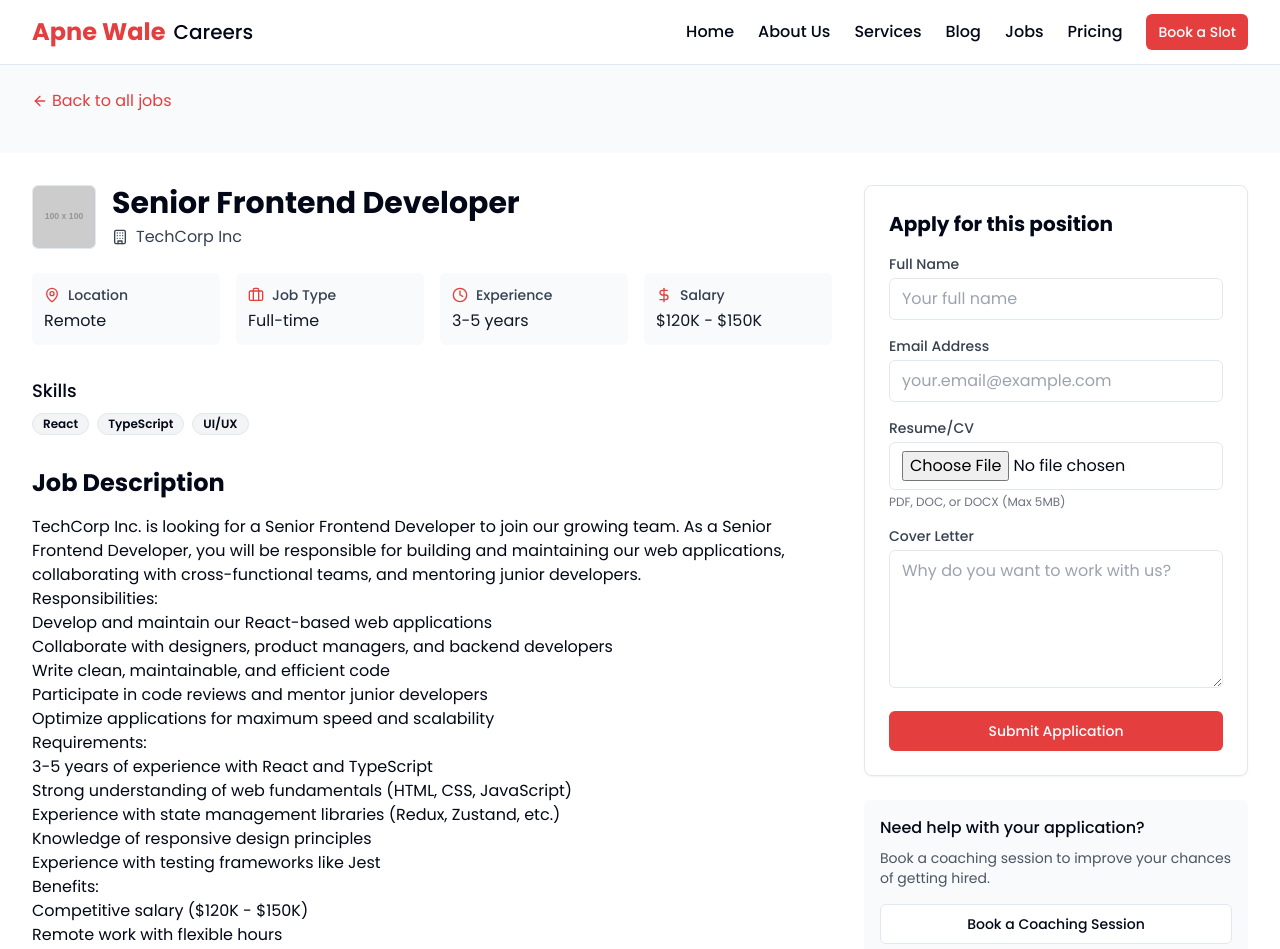
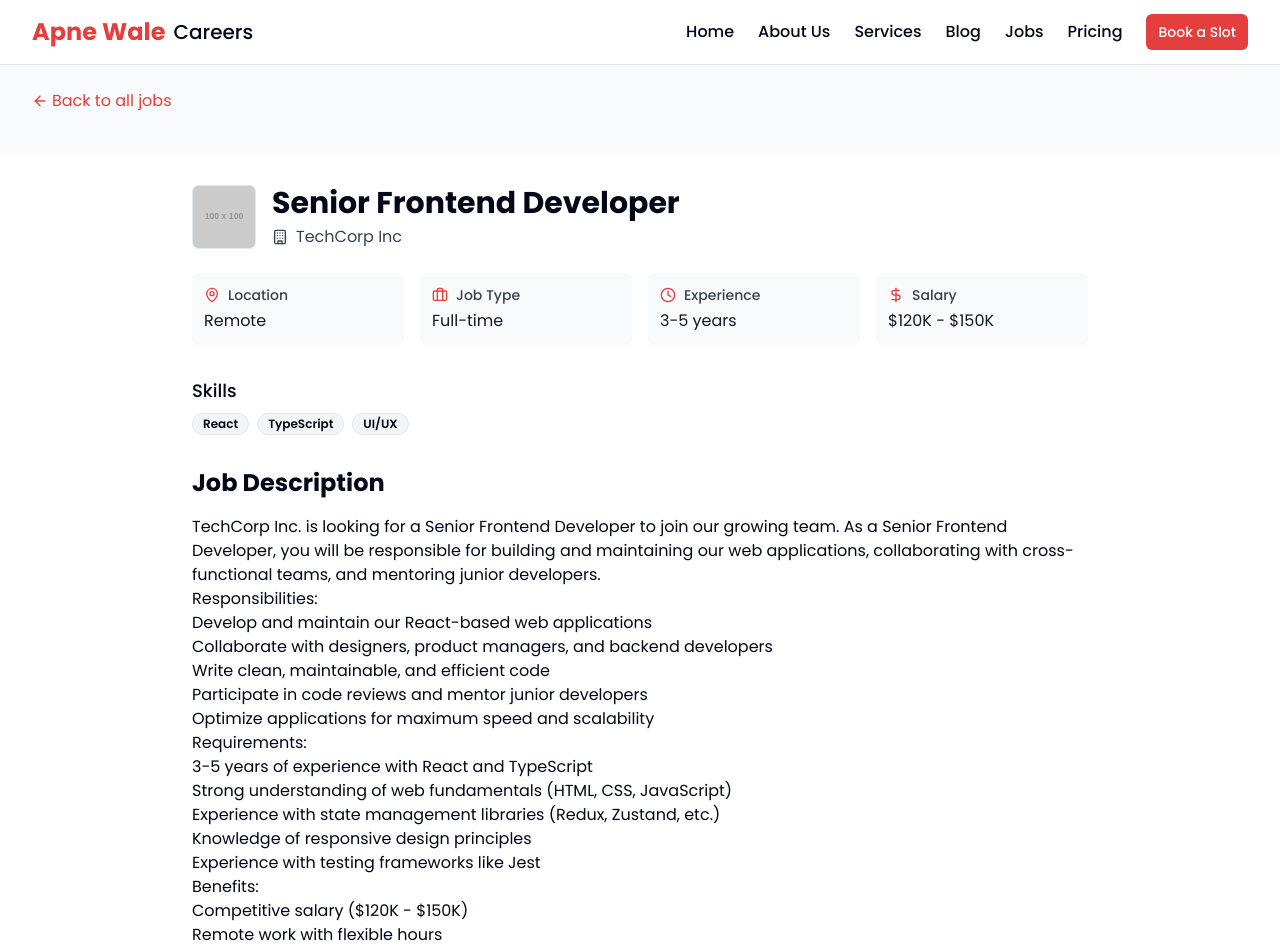
Before and after one commit to rohitt527/apne-wale-careers-hub, a React (Vite) app: page /jobs/1 in a window 1280 px wide. Shown: the top 949 px of the page. Built offline with nearby package versions, Linux system fonts and the light colour scheme.

Commit message:
Refactor: Update pricing and services pages
- Added all services to the pricing page.
- Removed the select service page.
- Updated the services page to mention all services.
- Modified the job detail page to show all job details and removed the apply form, adding an apply button instead.

```diff
--- a/src/components/common/ServiceCard.tsx
+++ b/src/components/common/ServiceCard.tsx
@@ -23,7 +23,7 @@ const ServiceCard = ({ title, description, icon, link }: ServiceCardProps) => {
       </CardContent>
       <CardFooter>
         <Button asChild variant="outline" className="w-full btn-outline">
-          <Link to={link}>Learn More</Link>
+          <Link to="/pricing">View Pricing</Link>
         </Button>
       </CardFooter>
     </Card>
--- a/src/pages/JobDetail.tsx
+++ b/src/pages/JobDetail.tsx
@@ -1,11 +1,9 @@
-
 import { useState, useEffect } from "react";
 import { useParams, Link } from "react-router-dom";
 import Layout from "@/components/layout/Layout";
 import { Button } from "@/components/ui/button";
 import { Badge } from "@/components/ui/badge";
 import { ArrowLeft, Briefcase, MapPin, Clock, Building, DollarSign } from "lucide-react";
-import { Card, CardContent } from "@/components/ui/card";
 import { useToast } from "@/hooks/use-toast";
 
 // Mock job data - this would come from an API in a real app
@@ -88,7 +86,6 @@ const jobsData = [
                  </ul>`,
     applicationProcess: "Apply with your resume and GitHub profile. Selected candidates will go through a technical screening call followed by an onsite interview."
   },
-  // Add more job data with similar structure for other IDs
   {
     id: 3,
     title: "DevOps Specialist",
@@ -185,12 +182,6 @@ const JobDetail = () => {
   const { id } = useParams();
   const [job, setJob] = useState<any>(null);
   const [loading, setLoading] = useState(true);
-  const [name, setName] = useState("");
-  const [email, setEmail] = useState("");
-  const [resume, setResume] = useState<File | null>(null);
-  const [coverLetter, setCoverLetter] = useState("");
-  const [isSubmitting, setIsSubmitting] = useState(false);
-
   const { toast } = useToast();
 
   useEffect(() => {
@@ -205,22 +196,14 @@ const JobDetail = () => {
     }, 300);
   }, [id]);
 
-  const handleApply = (e: React.FormEvent) => {
-    e.preventDefault();
-    setIsSubmitting(true);
+  const handleApply = () => {
+    // Open email client with job application
+    window.open(`mailto:apnewalecoders@gmail.com?subject=${encodeURIComponent(`Application for ${job.title} at ${job.company}`)}&body=${encodeURIComponent(`I am interested in applying for the ${job.title} position at ${job.company}.`)}`);
 
-    // Simulate form submission
-    setTimeout(() => {
     toast({
-        title: "Application submitted!",
-        description: "We've received your application and will get back to you soon.",
+      title: "Application initiated!",
+      description: "You'll be redirected to your email client to complete your application.",
     });
-      setIsSubmitting(false);
-      setName("");
-      setEmail("");
-      setResume(null);
-      setCoverLetter("");
-    }, 1500);
   };
 
   if (loading) {
@@ -267,9 +250,7 @@ const JobDetail = () => {
       </div>
 
       <div className="container-custom py-8">
-        <div className="grid grid-cols-1 md:grid-cols-3 gap-8">
-          {/* Job Details Column */}
-          <div className="md:col-span-2">
+        <div className="max-w-4xl mx-auto">
           {/* Job Header */}
           <div className="flex items-start gap-4 mb-6">
             <div className="h-16 w-16 rounded-md overflow-hidden border">
@@ -342,83 +323,24 @@ const JobDetail = () => {
             <h2 className="text-2xl font-bold mb-4">Application Process</h2>
             <p className="text-gray-700">{job.applicationProcess}</p>
           </div>
+
+          {/* Apply Button */}
+          <div className="mt-8 mb-12">
+            <Button
+              onClick={handleApply}
+              className="w-full md:w-auto bg-brand-red hover:bg-red-700 text-white py-3 px-8 text-lg"
+            >
+              Apply Now
+            </Button>
           </div>
 
-          {/* Apply Column */}
-          <div className="md:col-span-1">
-            <Card>
-              <CardContent className="pt-6">
-                <h2 className="text-xl font-bold mb-4">Apply for this position</h2>
-                <form onSubmit={handleApply} className="space-y-4">
-                  <div>
-                    <label htmlFor="name" className="block text-sm font-medium text-gray-700 mb-1">Full Name</label>
-                    <input
-                      id="name"
-                      type="text"
-                      value={name}
-                      onChange={(e) => setName(e.target.value)}
-                      required
-                      className="w-full px-3 py-2 border rounded-md"
-                      placeholder="Your full name"
-                    />
-                  </div>
-
-                  <div>
-                    <label htmlFor="email" className="block text-sm font-medium text-gray-700 mb-1">Email Address</label>
-                    <input
-                      id="email"
-                      type="email"
-                      value={email}
-                      onChange={(e) => setEmail(e.target.value)}
-                      required
-                      className="w-full px-3 py-2 border rounded-md"
-                      placeholder="your.email@example.com"
-                    />
-                  </div>
-
-                  <div>
-                    <label htmlFor="resume" className="block text-sm font-medium text-gray-700 mb-1">Resume/CV</label>
-                    <input
-                      id="resume"
-                      type="file"
-                      onChange={(e) => setResume(e.target.files ? e.target.files[0] : null)}
-                      required
-                      className="w-full px-3 py-2 border rounded-md"
-                      accept=".pdf,.doc,.docx"
-                    />
-                    <p className="text-xs text-gray-500 mt-1">PDF, DOC, or DOCX (Max 5MB)</p>
-                  </div>
-
-                  <div>
-                    <label htmlFor="coverLetter" className="block text-sm font-medium text-gray-700 mb-1">Cover Letter</label>
-                    <textarea
-                      id="coverLetter"
-                      value={coverLetter}
-                      onChange={(e) => setCoverLetter(e.target.value)}
-                      rows={5}
-                      className="w-full px-3 py-2 border rounded-md"
-                      placeholder="Why do you want to work with us?"
-                    ></textarea>
-                  </div>
-
-                  <Button
-                    type="submit"
-                    className="w-full bg-brand-red hover:bg-red-700 text-white"
-                    disabled={isSubmitting}
-                  >
-                    {isSubmitting ? "Submitting..." : "Submit Application"}
+          {/* Coaching Banner */}
+          <div className="mt-12 bg-gray-50 p-6 rounded-md">
+            <h3 className="font-medium text-xl mb-2">Need help with your application?</h3>
+            <p className="text-gray-600 mb-4">Book a coaching session to improve your chances of getting hired.</p>
+            <Button asChild className="bg-brand-red hover:bg-red-700 text-white">
+              <Link to="/pricing">View Coaching Services</Link>
             </Button>
-                </form>
-              </CardContent>
-            </Card>
-
-            <div className="mt-6 bg-gray-50 p-4 rounded-md">
-              <h3 className="font-medium mb-2">Need help with your application?</h3>
-              <p className="text-sm text-gray-600 mb-4">Book a coaching session to improve your chances of getting hired.</p>
-              <Button asChild variant="outline" className="w-full">
-                <Link to="/book">Book a Coaching Session</Link>
-              </Button>
-            </div>
           </div>
         </div>
       </div>
--- a/src/pages/Pricing.tsx
+++ b/src/pages/Pricing.tsx
@@ -21,6 +21,21 @@ const services = [
     title: "Mock Interview",
     description: "Practice interview with feedback",
     benefits: ["Real interview simulation", "Detailed feedback", "Common questions practice", "Body language tips"]
+  },
+  {
+    title: "Assessment Support",
+    description: "Expert help with technical assessments",
+    benefits: ["Code review", "Problem-solving guidance", "Optimization tips", "Best practices advice"]
+  },
+  {
+    title: "Technical Interview Prep",
+    description: "Focused preparation for technical rounds",
+    benefits: ["Algorithm practice", "System design guidance", "Technical questions review", "Problem-solving strategies"]
+  },
+  {
+    title: "Project Help",
+    description: "Assistance with coding projects",
+    benefits: ["Code review", "Architecture consulting", "Debugging assistance", "Project planning"]
   }
 ];
 
```
Lines whose indentation alone changed are shown as unchanged.
